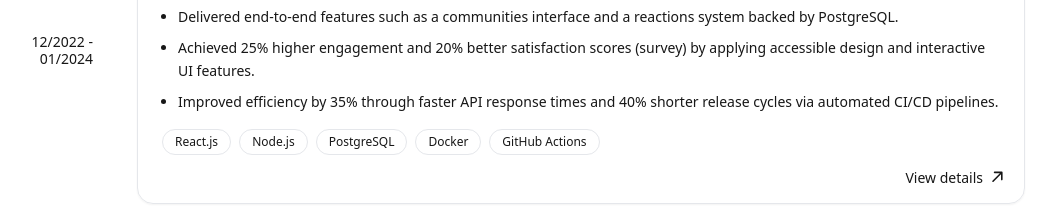
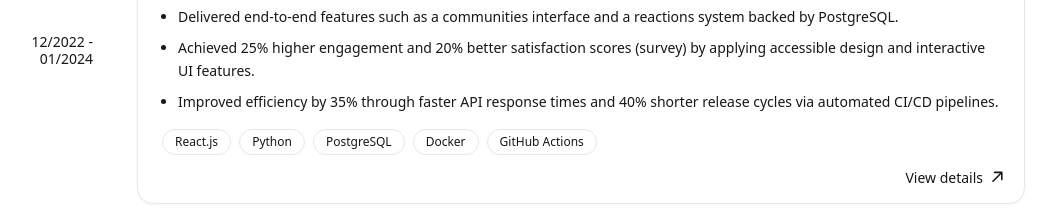
Before and after one commit to Usama-ASattar/portfolio, a React (Vite) app: page /#home in a window 1280 px wide. Shown: the part 980-1199 px from the top of the page, without its empty margins (175-1231 px from the left). Built offline with nearby package versions, Linux system fonts and the light colour scheme.

Commit message:
Text updated

```diff
--- a/src/i18n/dictionary.ts
+++ b/src/i18n/dictionary.ts
@@ -12,7 +12,7 @@ export const DICTIONARY: Record<LangKey, UIStrings> = {
     heroTypewriter: [
       "Software Engineer",
       "Full Stack Developer",
-      "Frontend Developer",
+      "Frontend Engineer",
       "Tech Enthusiast",
     ],
     heroSubtitle:
--- a/src/i18n/experience.ts
+++ b/src/i18n/experience.ts
@@ -10,7 +10,7 @@ export const experienceItems: Record<LangKey, ExperinceItem[]> = {
       period: "12/2022 - 01/2024",
       work_arrangement: "Working Student",
       mode: "Hybrid",
-      tech: ["React.js", "Node.js", "PostgreSQL", "Docker", "GitHub Actions"],
+      tech: ["React.js", "Python", "PostgreSQL", "Docker", "GitHub Actions"],
       points: paragraphToArray(`
 Developed and maintained the university's internal Research Collaboration Platform.
 Delivered end-to-end features such as a communities interface and a reactions system backed by PostgreSQL.
@@ -102,7 +102,7 @@ Participated in regular code reviews to maintain high development standards and
       period: "12/2022 - 01/2024",
       work_arrangement: "Werkstudent",
       mode: "Hybrid",
-      tech: ["React.js", "Node.js", "PostgreSQL", "Docker", "GitHub Actions"],
+      tech: ["React.js", "Python", "PostgreSQL", "Docker", "GitHub Actions"],
       points: paragraphToArray(`
 Entwicklung und Wartung der internen Forschungs-Kooperationsplattform der Universität.
 Bereitstellung von End-to-End-Funktionen wie einer Community-Oberfläche und einem Reaktionssystem auf Basis von PostgreSQL.
```
